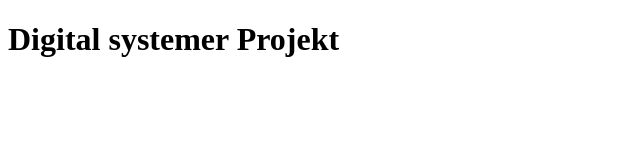
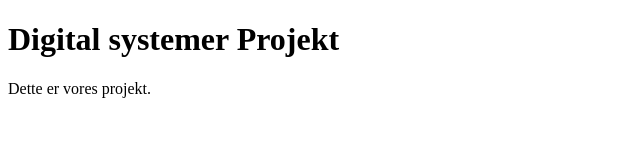
Before and after one commit to maramdiri2006-blip/digitalsystemerprojekt, a plain HTML site: page index.html in a window 1280 px wide. Shown: the whole page, without its empty margins (0-640 px from the left). Drawn offline with Linux system fonts and the light colour scheme.

Commit message:
Add project description paragraph to index.html

```diff
--- a/index.html
+++ b/index.html
@@ -6,5 +6,6 @@
 </head>
 <Body>
   <h1> Digital systemer Projekt </h1>
+  <p>Dette er vores projekt.</p>
 </Body>
 </html>
```
